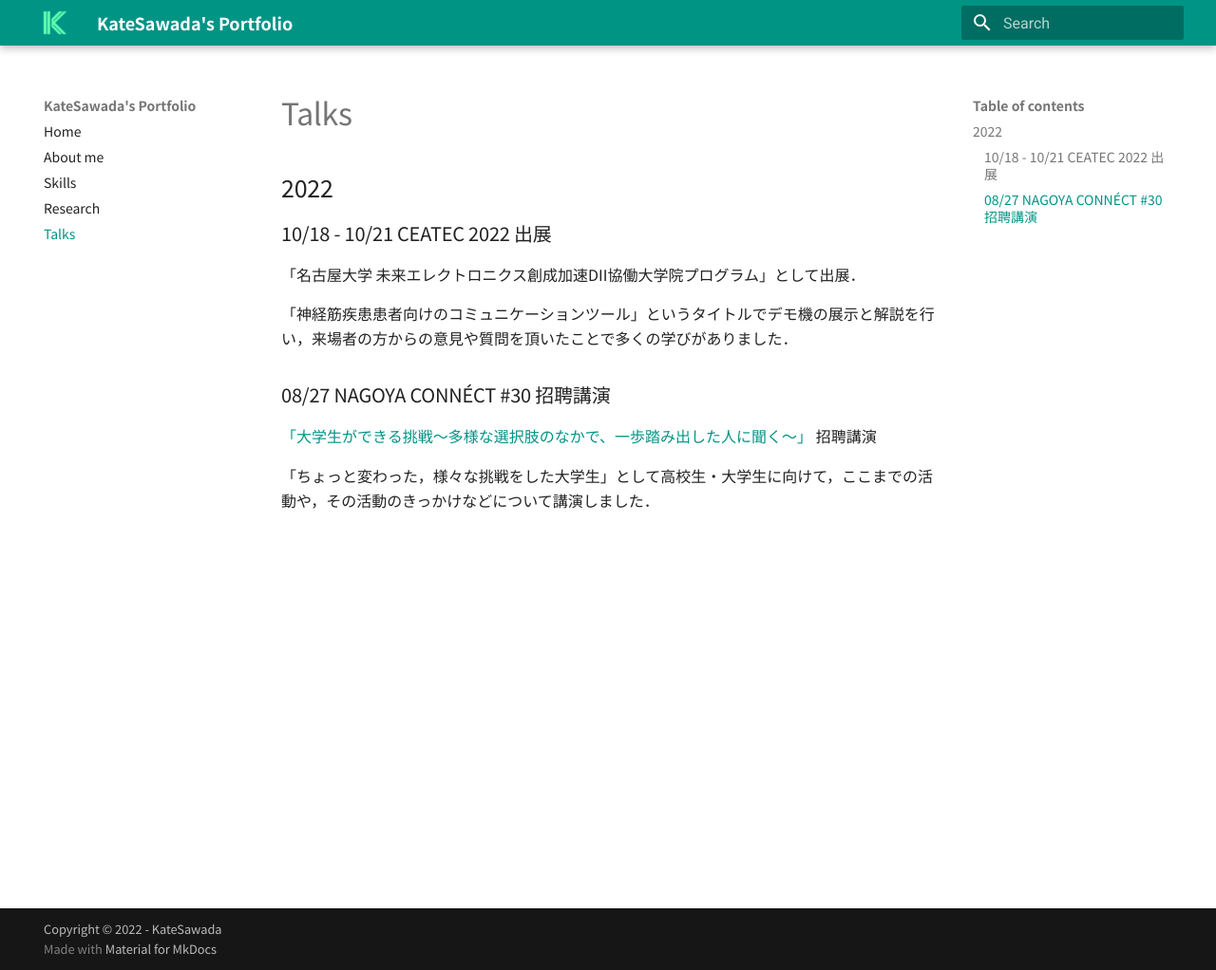
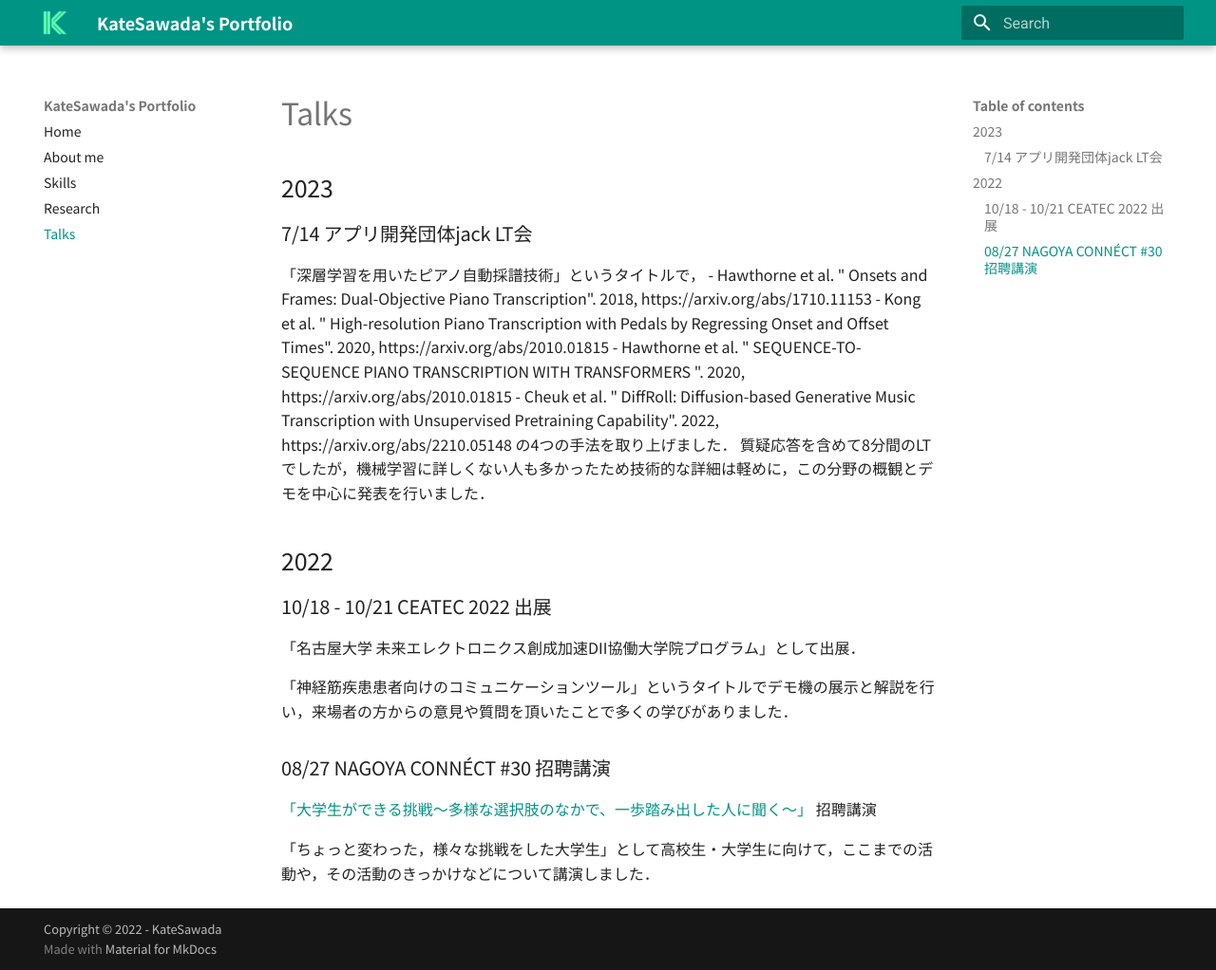
Before and after one commit to KateSawada/KateSawada.github.io, an MkDocs documentation site: the page built from docs/talks.md, in a window 1280 px wide and 1022 px high. Shown: the whole window at 95% size. Built offline with MkDocs 1.6.1 and Material for MkDocs 9.7.7, drawn with Linux system fonts in a browser that asks for light colours; nearby versions of some CDN libraries.

Commit message:
LT記載

```diff
--- a/docs/talks.md
+++ b/docs/talks.md
@@ -3,6 +3,17 @@ title: Talks
 ---
 
 # Talks
+
+## 2023
+
+### 7/14 アプリ開発団体jack LT会
+「深層学習を用いたピアノ自動採譜技術」というタイトルで，
+- Hawthorne et al. " Onsets and Frames:  Dual-Objective Piano Transcription". 2018, https://arxiv.org/abs/1710.11153
+- Kong et al. " High-resolution Piano Transcription with Pedals by Regressing Onset and Offset Times". 2020, https://arxiv.org/abs/2010.01815
+- Hawthorne et al. " SEQUENCE-TO-SEQUENCE PIANO TRANSCRIPTION WITH TRANSFORMERS ". 2020, https://arxiv.org/abs/2010.01815
+- Cheuk et al. " DiffRoll: Diffusion-based Generative Music Transcription with Unsupervised Pretraining Capability". 2022, https://arxiv.org/abs/2210.05148
+の4つの手法を取り上げました．
+質疑応答を含めて8分間のLTでしたが，機械学習に詳しくない人も多かったため技術的な詳細は軽めに，この分野の概観とデモを中心に発表を行いました．
 
 ## 2022
 
```
